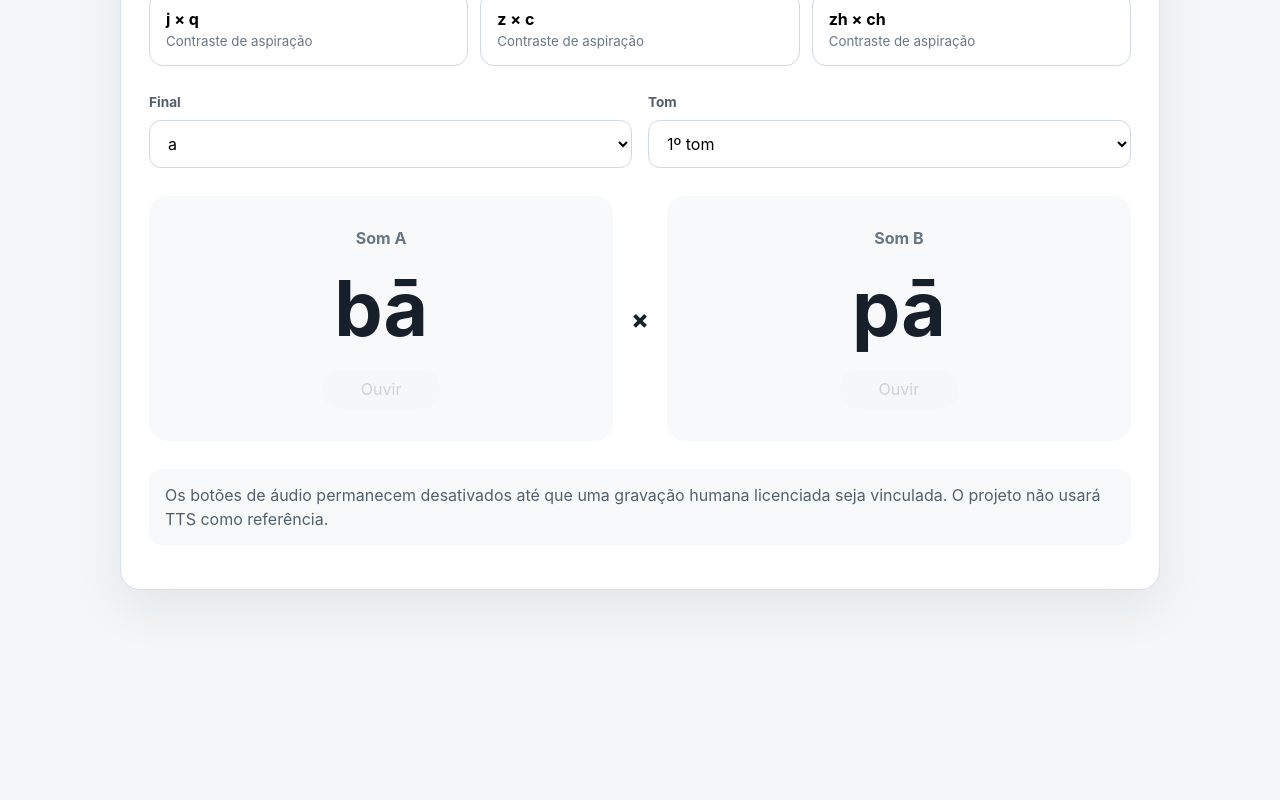
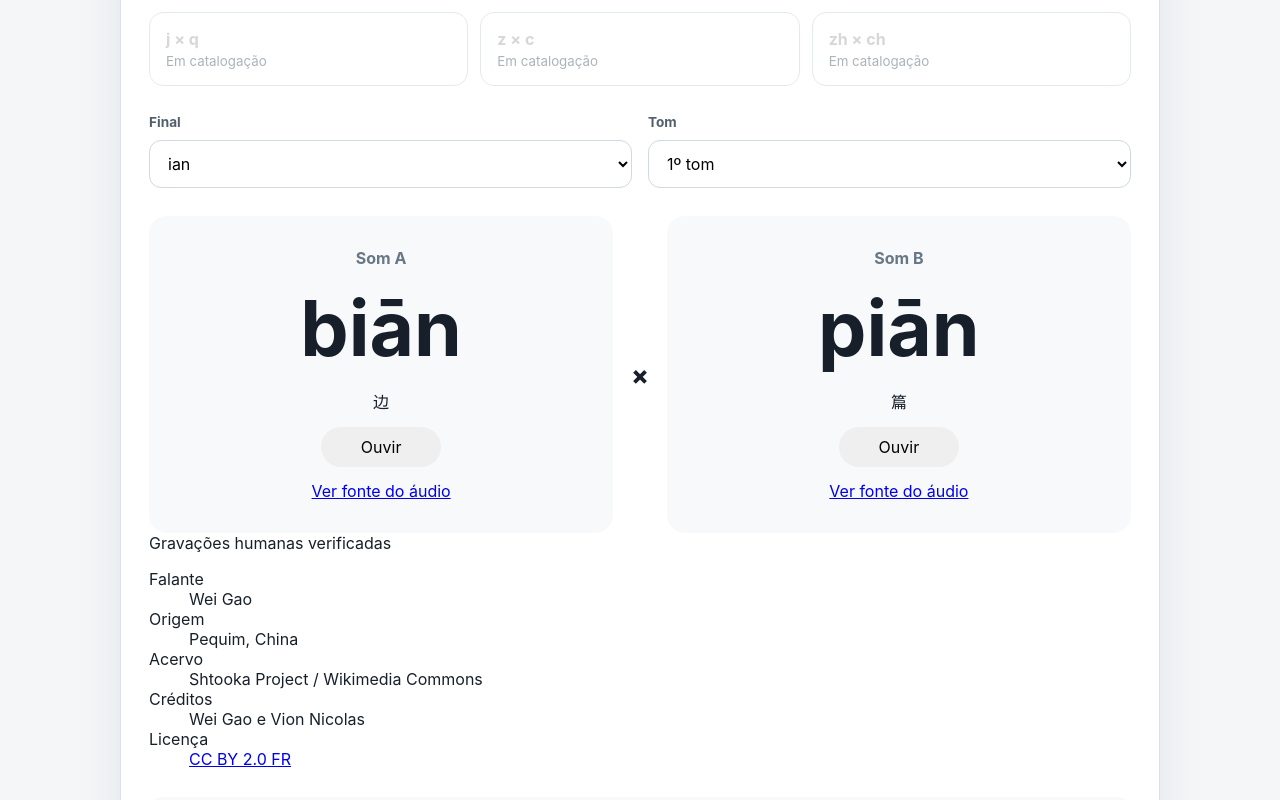
Before and after one commit to ferreis/PasiMandarim, a Vue app: page / in a window 1280 px wide. Shown: the part 400-1200 px from the top of the page. Before the commit the page ends 1054 px from the top, so only its background shows below. Built offline with nearby package versions, Linux system fonts and the light colour scheme.

Commit message:
feat: integra primeiro par de áudio humano verificado

```diff
--- a/src/App.vue
+++ b/src/App.vue
@@ -1,43 +1,91 @@
 <script setup lang="ts">
 import { computed, ref } from 'vue'
+import { verifiedAudioPairs } from './data/audioCatalog'
+import { playHumanAudio } from './services/audioPlayer'
+import type { HumanAudioSample, MandarinTone } from './types/audio'
 
 type Contrast = {
+  id: string
   left: string
   right: string
   description: string
 }
 
 const contrasts: Contrast[] = [
-  { left: 'b', right: 'p', description: 'Contraste de aspiração' },
-  { left: 'd', right: 't', description: 'Contraste de aspiração' },
-  { left: 'g', right: 'k', description: 'Contraste de aspiração' },
-  { left: 'j', right: 'q', description: 'Contraste de aspiração' },
-  { left: 'z', right: 'c', description: 'Contraste de aspiração' },
-  { left: 'zh', right: 'ch', description: 'Contraste de aspiração' },
+  { id: 'b-p', left: 'b', right: 'p', description: 'Contraste de aspiração' },
+  { id: 'd-t', left: 'd', right: 't', description: 'Contraste de aspiração' },
+  { id: 'g-k', left: 'g', right: 'k', description: 'Contraste de aspiração' },
+  { id: 'j-q', left: 'j', right: 'q', description: 'Contraste de aspiração' },
+  { id: 'z-c', left: 'z', right: 'c', description: 'Contraste de aspiração' },
+  { id: 'zh-ch', left: 'zh', right: 'ch', description: 'Contraste de aspiração' },
 ]
 
-const toneLabels = ['1º tom', '2º tom', '3º tom', '4º tom']
-const toneForms: Record<number, [string, string]> = {
-  1: ['bā', 'pā'],
-  2: ['bá', 'pá'],
-  3: ['bǎ', 'pǎ'],
-  4: ['bà', 'pà'],
+const toneLabels: Record<MandarinTone, string> = {
+  1: '1º tom',
+  2: '2º tom',
+  3: '3º tom',
+  4: '4º tom',
+  5: 'Tom neutro',
 }
 
-const selectedContrast = ref(contrasts[0])
-const selectedTone = ref(1)
-const selectedFinal = ref('a')
+const selectedContrastId = ref('b-p')
+const selectedFinal = ref('ian')
+const selectedTone = ref<MandarinTone>(1)
+const audioError = ref('')
+const loadingSide = ref<'left' | 'right' | null>(null)
 
-const currentExample = computed(() => {
-  if (selectedContrast.value.left === 'b' && selectedContrast.value.right === 'p' && selectedFinal.value === 'a') {
-    return toneForms[selectedTone.value]
+const availablePairsForContrast = computed(() =>
+  verifiedAudioPairs.filter((pair) => pair.contrast === selectedContrastId.value && pair.verified),
+)
+
+const finalOptions = computed(() => [
+  ...new Set(availablePairsForContrast.value.map((pair) => pair.final)),
+])
+
+const toneOptions = computed(() => [
+  ...new Set(
+    availablePairsForContrast.value
+      .filter((pair) => pair.final === selectedFinal.value)
+      .map((pair) => pair.tone),
+  ),
+])
+
+const currentPair = computed(() =>
+  availablePairsForContrast.value.find(
+    (pair) => pair.final === selectedFinal.value && pair.tone === selectedTone.value,
+  ),
+)
+
+function hasVerifiedAudio(contrastId: string): boolean {
+  return verifiedAudioPairs.some((pair) => pair.contrast === contrastId && pair.verified)
+}
+
+function selectContrast(contrastId: string): void {
+  const firstPair = verifiedAudioPairs.find(
+    (pair) => pair.contrast === contrastId && pair.verified,
+  )
+
+  if (!firstPair) {
+    return
   }
 
-  return [
-    `${selectedContrast.value.left}${selectedFinal.value}${selectedTone.value}`,
-    `${selectedContrast.value.right}${selectedFinal.value}${selectedTone.value}`,
-  ]
-})
+  selectedContrastId.value = contrastId
+  selectedFinal.value = firstPair.final
+  selectedTone.value = firstPair.tone
+}
+
+async function listen(sample: HumanAudioSample, side: 'left' | 'right'): Promise<void> {
+  audioError.value = ''
+  loadingSide.value = side
+
+  try {
+    await playHumanAudio(sample)
+  } catch {
+    audioError.value = 'Não foi possível reproduzir o áudio do Wikimedia Commons.'
+  } finally {
+    loadingSide.value = null
+  }
+}
 </script>
 
 <template>
@@ -51,18 +99,26 @@ const currentExample = computed(() => {
     </section>
 
     <section class="trainer-card">
+      <div class="catalog-status" role="status">
+        <strong>{{ verifiedAudioPairs.length }} par humano verificado</strong>
+        <span>Somente gravações com falante, origem e licença confirmados ficam disponíveis.</span>
+      </div>
+
       <div class="field-group">
         <span class="field-label">Contraste</span>
         <div class="contrast-grid">
           <button
             v-for="contrast in contrasts"
-            :key="`${contrast.left}-${contrast.right}`"
+            :key="contrast.id"
             class="choice-button"
-            :class="{ active: selectedContrast === contrast }"
-            @click="selectedContrast = contrast"
+            :class="{ active: selectedContrastId === contrast.id }"
+            :disabled="!hasVerifiedAudio(contrast.id)"
+            @click="selectContrast(contrast.id)"
           >
             <strong>{{ contrast.left }} × {{ contrast.right }}</strong>
-            <small>{{ contrast.description }}</small>
+            <small>
+              {{ hasVerifiedAudio(contrast.id) ? contrast.description : 'Em catalogação' }}
+            </small>
           </button>
         </div>
       </div>
@@ -71,38 +127,84 @@ const currentExample = computed(() => {
         <label>
           <span class="field-label">Final</span>
           <select v-model="selectedFinal">
-            <option value="a">a</option>
+            <option v-for="final in finalOptions" :key="final" :value="final">
+              {{ final }}
+            </option>
           </select>
         </label>
 
         <label>
           <span class="field-label">Tom</span>
           <select v-model.number="selectedTone">
-            <option v-for="(label, index) in toneLabels" :key="label" :value="index + 1">
-              {{ label }}
+            <option v-for="tone in toneOptions" :key="tone" :value="tone">
+              {{ toneLabels[tone] }}
             </option>
           </select>
         </label>
       </div>
 
-      <div class="comparison">
+      <div v-if="currentPair" class="comparison">
         <article class="sound-card">
           <span class="sound-label">Som A</span>
-          <strong>{{ currentExample[0] }}</strong>
-          <button disabled title="O áudio humano será integrado na próxima etapa">Ouvir</button>
+          <strong>{{ currentPair.left.pinyin }}</strong>
+          <span class="hanzi">{{ currentPair.left.hanzi }}</span>
+          <button type="button" @click="listen(currentPair.left, 'left')">
+            {{ loadingSide === 'left' ? 'Carregando…' : 'Ouvir' }}
+          </button>
+          <a :href="currentPair.left.sourcePage" target="_blank" rel="noreferrer">
+            Ver fonte do áudio
+          </a>
         </article>
 
         <span class="versus">×</span>
 
         <article class="sound-card">
           <span class="sound-label">Som B</span>
-          <strong>{{ currentExample[1] }}</strong>
-          <button disabled title="O áudio humano será integrado na próxima etapa">Ouvir</button>
+          <strong>{{ currentPair.right.pinyin }}</strong>
+          <span class="hanzi">{{ currentPair.right.hanzi }}</span>
+          <button type="button" @click="listen(currentPair.right, 'right')">
+            {{ loadingSide === 'right' ? 'Carregando…' : 'Ouvir' }}
+          </button>
+          <a :href="currentPair.right.sourcePage" target="_blank" rel="noreferrer">
+            Ver fonte do áudio
+          </a>
         </article>
       </div>
 
+      <p v-if="audioError" class="audio-error" role="alert">{{ audioError }}</p>
+
+      <section v-if="currentPair" class="audio-metadata" aria-label="Origem das gravações">
+        <div class="verified-badge">Gravações humanas verificadas</div>
+        <dl>
+          <div>
+            <dt>Falante</dt>
+            <dd>{{ currentPair.left.speaker }}</dd>
+          </div>
+          <div>
+            <dt>Origem</dt>
+            <dd>{{ currentPair.left.speakerOrigin }}</dd>
+          </div>
+          <div>
+            <dt>Acervo</dt>
+            <dd>{{ currentPair.left.source }}</dd>
+          </div>
+          <div>
+            <dt>Créditos</dt>
+            <dd>{{ currentPair.left.credits }}</dd>
+          </div>
+          <div>
+            <dt>Licença</dt>
+            <dd>
+              <a :href="currentPair.left.license.url" target="_blank" rel="noreferrer">
+                {{ currentPair.left.license.name }}
+              </a>
+            </dd>
+          </div>
+        </dl>
+      </section>
+
       <p class="audio-notice">
-        Os botões de áudio permanecem desativados até que uma gravação humana licenciada seja vinculada. O projeto não usará TTS como referência.
+        Nenhuma voz sintética é usada como referência. Novos pares só são habilitados quando os dois áudios têm origem humana e metadados verificáveis.
       </p>
     </section>
   </main>
```
